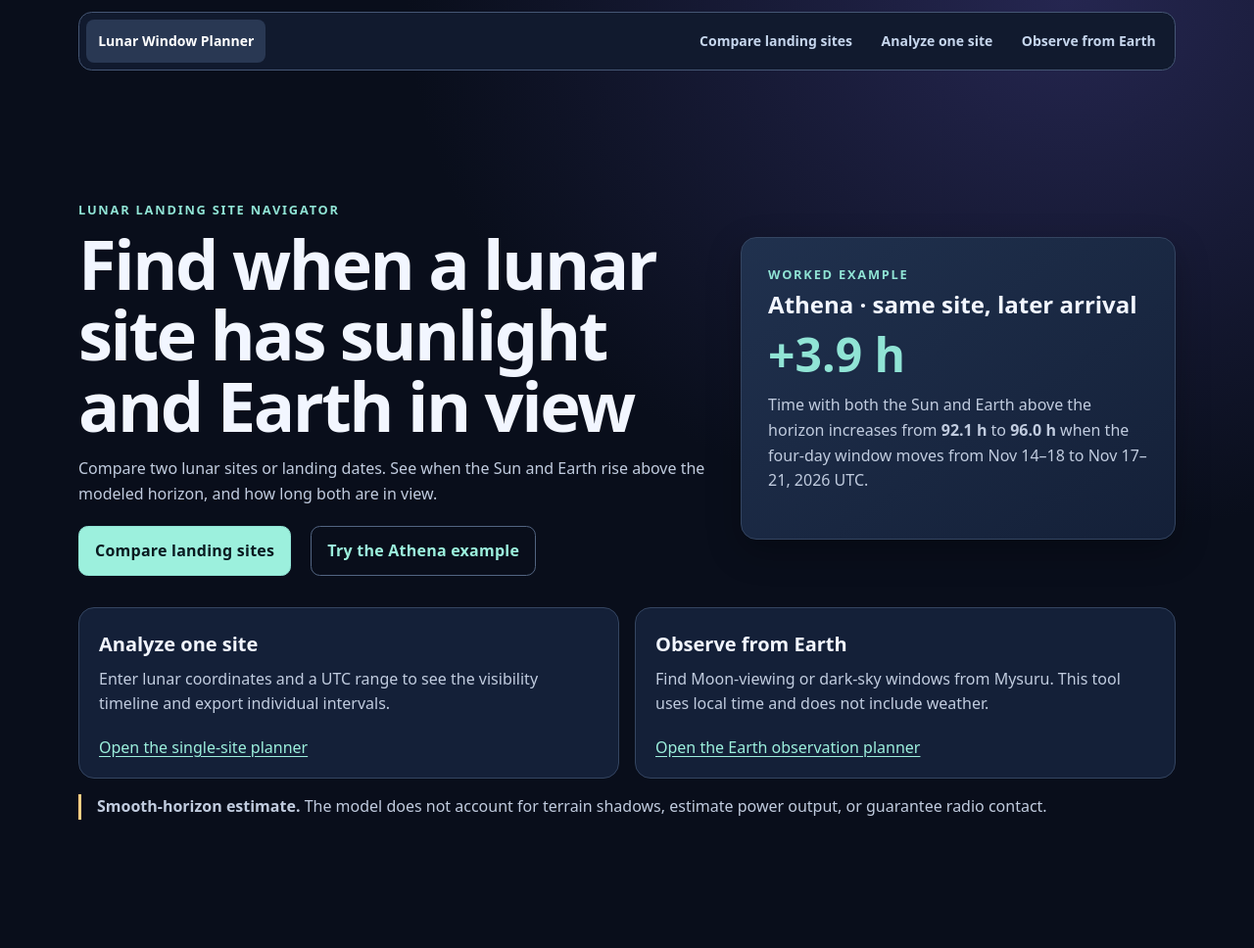
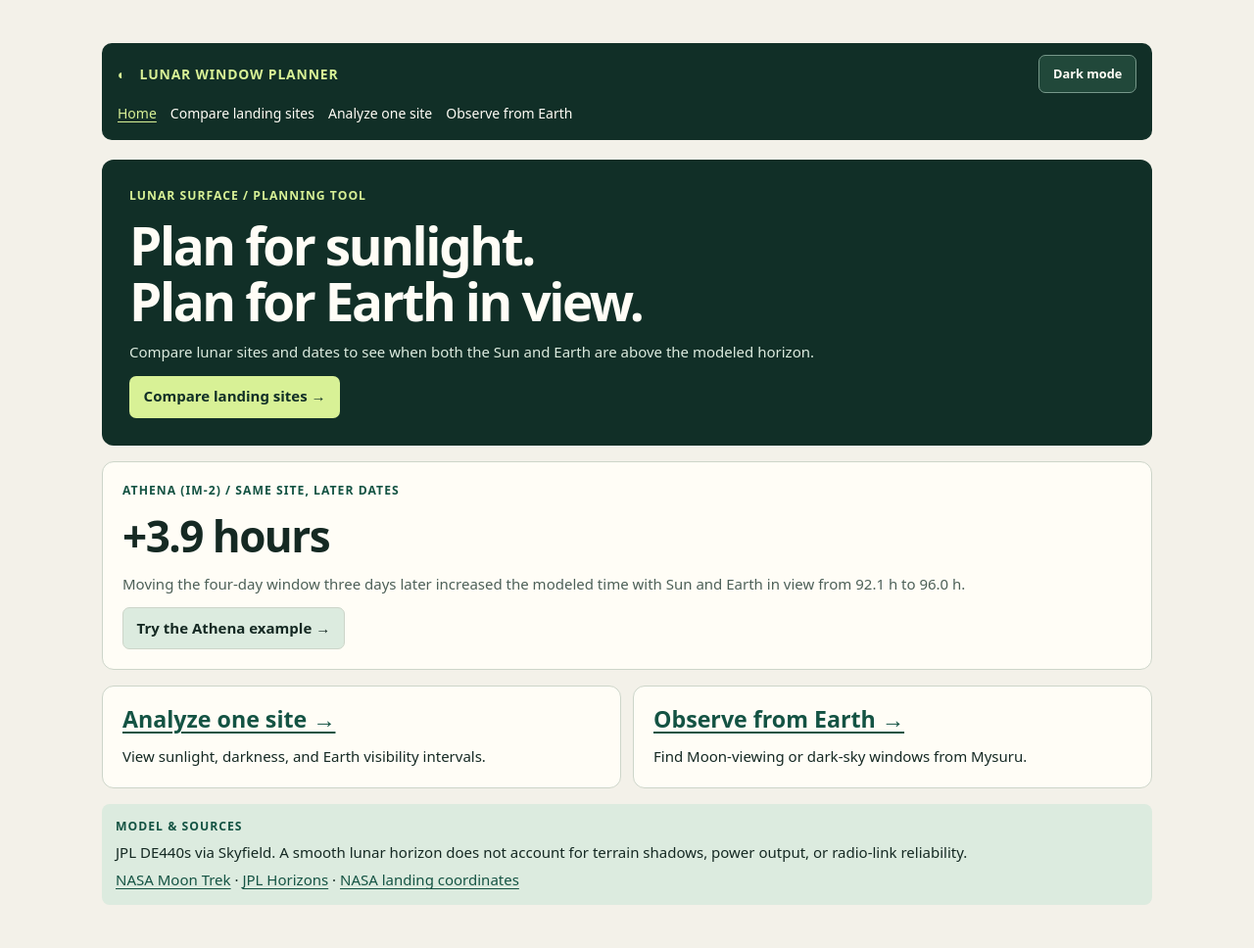
Before and after one commit to ullasds007-hub/lunar-window-planner, a Python web app: template app/templates/home.html in a window 1280 px wide. Shown: the whole page at 98% size. Before the commit the page ends 837 px from the top, so only its background shows below. Run offline with Jinja, Linux system fonts and the light colour scheme; the template is opened without the code that fills it, so the values that code supplies are empty.

Commit message:
Apply Lunar Atlas to app/templates/home.html

```diff
--- a/app/templates/home.html
+++ b/app/templates/home.html
@@ -1,37 +1,6 @@
 <!doctype html>
-<html lang="en">
-<head>
-<meta charset="utf-8">
-<meta name="viewport" content="width=device-width, initial-scale=1">
-<title>Lunar Window Planner · Landing Site Navigator</title>
-<link rel="stylesheet" href="/lunar-surface/assets/home.css">
-<link rel="stylesheet" href="/lunar-surface/assets/planner.css">
-</head>
-<body>
-<div class="wrap"><header class="planner-header"><nav class="planner-nav" aria-label="Planner tools"><a class="planner-brand" href="/" aria-current="page">Lunar Window Planner</a><a href="/lunar-surface/compare">Compare landing sites</a><a href="/lunar-surface/">Analyze one site</a><a href="/earth">Observe from Earth</a></nav></header></div>
-<main class="wrap">
-<section class="hero">
-<div>
-<div class="kicker">Lunar Landing Site Navigator</div>
-<h1>Find when a lunar site has sunlight and Earth in view</h1>
-<p>Compare two lunar sites or landing dates. See when the Sun and Earth rise above the modeled horizon, and how long both are in view.</p>
-<div class="actions">
-<a class="button primary" href="/lunar-surface/compare">Compare landing sites</a>
-<a class="button" href="/lunar-surface/compare?example=athena">Try the Athena example</a>
-</div>
-</div>
-<aside class="card" aria-labelledby="athena">
-<div class="kicker">Worked example</div>
-<h2 id="athena">Athena · same site, later arrival</h2>
-<div class="metric">+3.9 h</div>
-<p>Time with both the Sun and Earth above the horizon increases from <strong>92.1 h</strong> to <strong>96.0 h</strong> when the four-day window moves from Nov 14–18 to Nov 17–21, 2026 UTC.</p>
-</aside>
-</section>
-<section class="home-tools" aria-label="Other planning tools">
-<article class="card"><h2>Analyze one site</h2><p>Enter lunar coordinates and a UTC range to see the visibility timeline and export individual intervals.</p><a href="/lunar-surface/">Open the single-site planner</a></article>
-<article class="card"><h2>Observe from Earth</h2><p>Find Moon-viewing or dark-sky windows from Mysuru. This tool uses local time and does not include weather.</p><a href="/earth">Open the Earth observation planner</a></article>
-</section>
-<p class="note"><strong>Smooth-horizon estimate.</strong> The model does not account for terrain shadows, estimate power output, or guarantee radio contact.</p>
-</main>
-</body>
-</html>
+<html lang="en"><head><meta charset="utf-8"><meta name="viewport" content="width=device-width, initial-scale=1">
+<title>Home · Lunar Window Planner</title><script src="/lunar-surface/assets/theme.js"></script><link rel="stylesheet" href="/lunar-surface/assets/atlas.css"></head>
+<body><div class="wrap"><header class="planner-header"><div class="planner-top"><a class="planner-brand" href="/">◐ &nbsp; LUNAR WINDOW PLANNER</a><button type="button" id="theme-toggle" hidden>Dark mode</button></div><nav class="planner-nav" aria-label="Planner tools"><a href="/" aria-current="page">Home</a><a href="/lunar-surface/compare">Compare landing sites</a><a href="/lunar-surface/">Analyze one site</a><a href="/earth">Observe from Earth</a></nav></header><main><section class="hero"><p class="kicker">Lunar surface / Planning tool</p><h1>Plan for sunlight.<br>Plan for Earth in view.</h1><p>Compare lunar sites and dates to see when both the Sun and Earth are above the modeled horizon.</p><div class="actions"><a class="button primary" href="/lunar-surface/compare">Compare landing sites →</a></div></section>
+<section class="card" aria-labelledby="athena"><p class="eyebrow">Athena (IM-2) / Same site, later dates</p><h2 id="athena" class="metric">+3.9 hours</h2><p class="muted">Moving the four-day window three days later increased the modeled time with Sun and Earth in view from 92.1 h to 96.0 h.</p><div class="actions"><a class="button" href="/lunar-surface/compare?example=athena">Try the Athena example →</a></div></section>
+<section class="home-tools" aria-label="Other planning tools"><article class="card"><h2><a href="/lunar-surface/">Analyze one site →</a></h2><p>View sunlight, darkness, and Earth visibility intervals.</p></article><article class="card"><h2><a href="/earth">Observe from Earth →</a></h2><p>Find Moon-viewing or dark-sky windows from Mysuru.</p></article></section><aside class="model"><p class="eyebrow">Model &amp; sources</p><p>JPL DE440s via Skyfield. A smooth lunar horizon does not account for terrain shadows, power output, or radio-link reliability.</p><p><a href="https://trek.nasa.gov/moon/">NASA Moon Trek</a> · <a href="https://ssd.jpl.nasa.gov/horizons/">JPL Horizons</a> · <a href="https://nssdc.gsfc.nasa.gov/planetary/lunar/lunar_artifact_impacts.html">NASA landing coordinates</a></p></aside></main></div></body></html>
```
